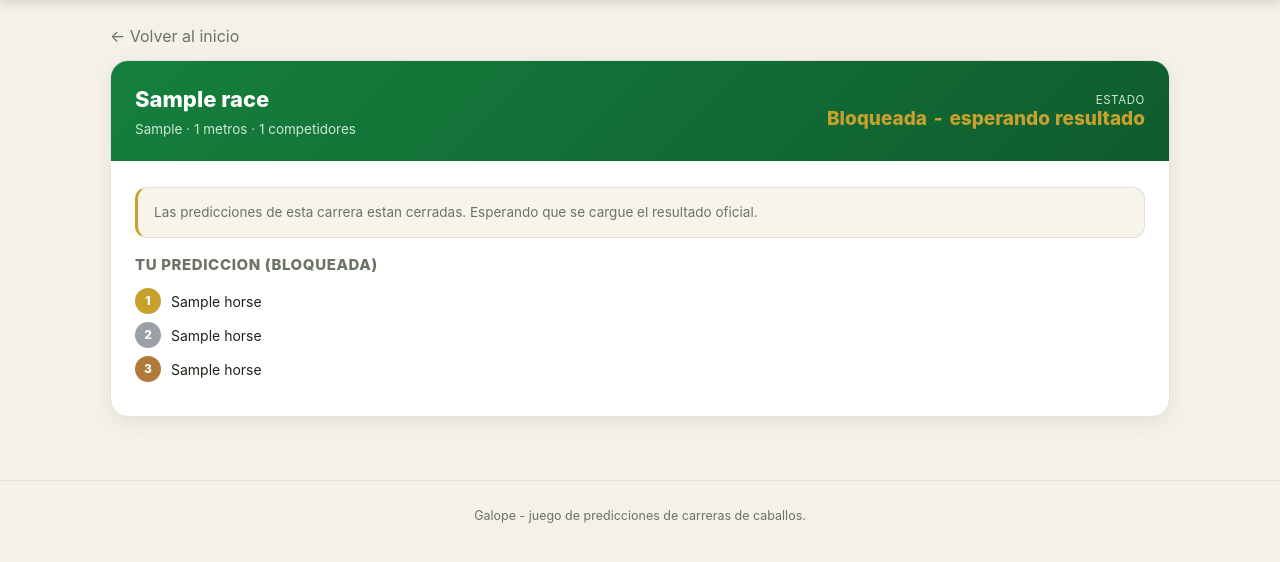
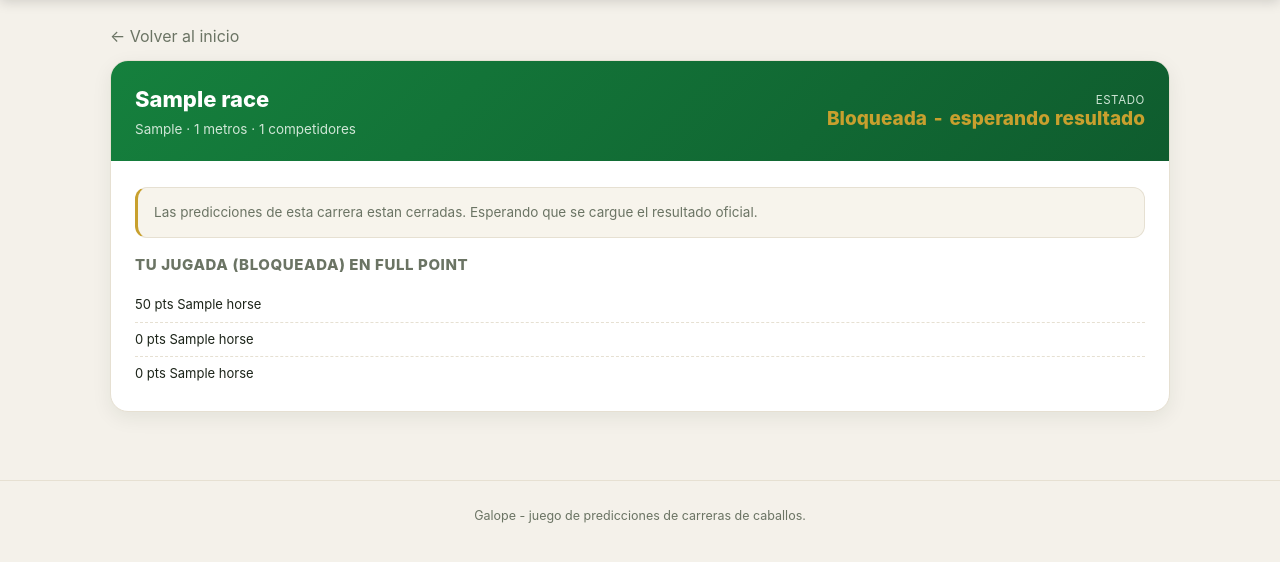
Before and after one commit to silvermoon8902/Galope, a PHP site: page /race?id=1 in a window 1280 px wide. Shown: the part 64-626 px from the top of the page. Run offline with PHP 8.4, Linux system fonts and the light colour scheme; the visitor is signed in with stand-in values (Sample User, id 1); tables that the repository leaves empty hold one stand-in row (values such as "Sample post").

Commit message:
Update views/player/race.php

```diff
--- a/views/player/race.php
+++ b/views/player/race.php
@@ -7,7 +7,9 @@ foreach ($horses as $h) {
 $hn = static function ($id) use ($byId) {
     return isset($byId[(int) $id]) ? $byId[(int) $id]['name'] : '#' . (int) $id;
 };
-$medal = ['g', 's', 'b'];
+$fmtDiv = static function ($v) {
+    return rtrim(rtrim(number_format((float) $v, 2, ',', '.'), '0'), ',');
+};
 ?>
 
 <a class="muted" href="<?= e(base('/')) ?>">&larr; Volver al inicio</a>
@@ -33,20 +35,50 @@ $medal = ['g', 's', 'b'];
   <div class="race-body">
 
     <?php if ($effective === 'open'): ?>
+      <?php
+        $currentMode = $myPrediction ? (string) $myPrediction['mode'] : '';
+        $prePicks = $myPrediction
+            ? array_values(array_filter([
+                $myPrediction['pick1_horse_id'],
+                $myPrediction['pick2_horse_id'],
+                $myPrediction['pick3_horse_id'],
+            ], static fn($v) => $v !== null))
+            : [];
+      ?>
       <?php if ($myPrediction): ?>
-        <div class="notice locked" style="margin-bottom:14px">Ya tenes una prediccion cargada. Podes cambiarla hasta el cierre.</div>
+        <div class="notice locked" style="margin-bottom:14px">
+          Ya tenes una jugada en modalidad <b><?= e(Scoring::modeLabel($currentMode)) ?></b>. Podes cambiarla hasta el cierre.
+        </div>
       <?php endif; ?>
-      <div class="instruct">Elegi tu podio: toca los caballos en orden, primero el ganador, despues el segundo y el tercero. Tu prediccion queda bloqueada cuando termina la cuenta regresiva.</div>
 
-      <?php $pre = $myPrediction
-          ? implode(',', [$myPrediction['pick1_horse_id'], $myPrediction['pick2_horse_id'], $myPrediction['pick3_horse_id']])
-          : ''; ?>
-      <form id="predict-form" method="post" action="<?= e(base('/predict')) ?>" data-pre="<?= e($pre) ?>">
+      <div class="instruct">
+        Elegi una modalidad de juego y despues los caballos correspondientes. Tu jugada queda bloqueada cuando termina la cuenta regresiva.
+      </div>
+
+      <form id="predict-form" method="post" action="<?= e(base('/predict')) ?>"
+            data-pre-mode="<?= e($currentMode) ?>"
+            data-pre-picks="<?= e(implode(',', $prePicks)) ?>">
         <?= csrf_field() ?>
         <input type="hidden" name="race_id" value="<?= (int) $race['id'] ?>">
+        <input type="hidden" name="mode" id="modeInput" value="">
         <input type="hidden" name="pick1" id="pick1">
         <input type="hidden" name="pick2" id="pick2">
         <input type="hidden" name="pick3" id="pick3">
+
+        <div class="modes" id="modes">
+          <?php foreach ($modes as $key => $m): ?>
+            <div class="mode-card" data-mode="<?= e($key) ?>" data-horses="<?= count($m['stakes']) ?>">
+              <div class="mode-name"><?= e($m['label']) ?></div>
+              <div class="mode-stakes"><?= implode(' + ', $m['stakes']) ?> puntos</div>
+              <div class="mode-desc"><?= e($m['short']) ?></div>
+            </div>
+          <?php endforeach; ?>
+        </div>
+
+        <div class="slots" id="slots" style="display:none">
+          <div class="slots-title">Tus apuestas</div>
+          <div class="slots-row" id="slotsRow"></div>
+        </div>
 
         <div id="horse-list">
           <?php foreach ($horses as $h): ?>
@@ -63,9 +95,9 @@ $medal = ['g', 's', 'b'];
         </div>
 
         <div class="confirm-row">
-          <div class="pick-summary" id="pickSummary">Todavia no elegiste tu podio.</div>
+          <div class="pick-summary" id="pickSummary">Elegi una modalidad para empezar.</div>
           <button class="btn" id="confirmBtn" type="submit" data-lock-on-close disabled>
-            <?= $myPrediction ? 'Actualizar prediccion' : 'Confirmar prediccion' ?>
+            <?= $myPrediction ? 'Actualizar jugada' : 'Confirmar jugada' ?>
           </button>
         </div>
         <div class="notice locked" id="lock-msg" style="display:none;margin-top:12px">
@@ -75,55 +107,71 @@ $medal = ['g', 's', 'b'];
 
     <?php elseif ($effective === 'finished' && $result): ?>
       <div class="section-title">Resultado oficial</div>
-      <div class="podium">
-        <div class="pod g"><span class="medal">1</span> <?= e($hn($result['first_horse_id'])) ?></div>
-        <div class="pod s"><span class="medal">2</span> <?= e($hn($result['second_horse_id'])) ?></div>
-        <div class="pod b"><span class="medal">3</span> <?= e($hn($result['third_horse_id'])) ?></div>
+      <div class="winner-card">
+        <div class="winner-trophy">&#9733;</div>
+        <div class="winner-info">
+          <div class="winner-name"><?= e($hn($result['winner_horse_id'])) ?></div>
+          <div class="winner-meta">Ganador &middot; dividendo oficial <b><?= e($fmtDiv($result['dividend'])) ?></b></div>
+        </div>
       </div>
 
       <?php if ($myPrediction): ?>
-        <?php
-          $resOrder = [$result['first_horse_id'], $result['second_horse_id'], $result['third_horse_id']];
-          $myPicks  = [$myPrediction['pick1_horse_id'], $myPrediction['pick2_horse_id'], $myPrediction['pick3_horse_id']];
-        ?>
-        <div class="section-title">Tu prediccion</div>
-        <div class="podium">
-          <?php foreach ($myPicks as $i => $pid): $exact = (int) $resOrder[$i] === (int) $pid; ?>
-            <div class="pod <?= $medal[$i] ?>">
-              <span class="medal"><?= $i + 1 ?></span> <?= e($hn($pid)) ?>
-              <span class="hit <?= $exact ? 'ok' : 'no' ?>"><?= $exact ? 'Acertaste' : 'Fallaste' ?></span>
+        <?php $modeKey = (string) $myPrediction['mode']; ?>
+        <div class="section-title">Tu jugada en <?= e(Scoring::modeLabel($modeKey)) ?></div>
+        <div class="bd">
+          <?php foreach ($breakdown as $line): ?>
+            <div class="bd-row<?= $line['is_winner'] ? ' win' : '' ?>">
+              <span>
+                <span class="stake-pill"><?= $line['stake'] ?> pts</span>
+                <?= e($hn($line['horse_id'])) ?>
+              </span>
+              <?php if ($line['is_winner']): ?>
+                <b>+<?= $line['points'] ?></b>
+              <?php else: ?>
+                <span class="muted">no gano</span>
+              <?php endif; ?>
             </div>
           <?php endforeach; ?>
         </div>
-
-        <div class="section-title">Como sumaste tus puntos</div>
-        <?php if ($breakdown): ?>
-          <?php foreach ($breakdown as $line): ?>
-            <div class="bd-row"><span><?= e($line['label']) ?></span><b>+<?= (int) $line['points'] ?></b></div>
-          <?php endforeach; ?>
-        <?php else: ?>
-          <div class="muted" style="font-size:13px;padding:8px 0">Esta vez tu prediccion no sumo puntos.</div>
-        <?php endif; ?>
-        <div class="bd-total"><span>Total de la carrera</span><b><?= fmt_num((int) $myPrediction['points_awarded']) ?> puntos</b></div>
+        <div class="bd-total">
+          <span>Total: <?= count($breakdown) ?> apuesta(s) por dividendo <?= e($fmtDiv($result['dividend'])) ?></span>
+          <b><?= fmt_num((int) $myPrediction['points_awarded']) ?> puntos</b>
+        </div>
       <?php else: ?>
-        <div class="notice">No cargaste una prediccion para esta carrera.</div>
+        <div class="notice">No cargaste jugada para esta carrera.</div>
       <?php endif; ?>
 
     <?php elseif ($effective === 'locked'): ?>
       <div class="notice locked">Las predicciones de esta carrera estan cerradas. Esperando que se cargue el resultado oficial.</div>
       <?php if ($myPrediction): ?>
-        <div class="section-title" style="margin-top:16px">Tu prediccion (bloqueada)</div>
-        <div class="podium">
-          <?php foreach ([$myPrediction['pick1_horse_id'], $myPrediction['pick2_horse_id'], $myPrediction['pick3_horse_id']] as $i => $pid): ?>
-            <div class="pod <?= $medal[$i] ?>"><span class="medal"><?= $i + 1 ?></span> <?= e($hn($pid)) ?></div>
+        <?php
+          $modeKey = (string) $myPrediction['mode'];
+          $stakes = Scoring::stakes($modeKey);
+          $rawPicks = [$myPrediction['pick1_horse_id'], $myPrediction['pick2_horse_id'], $myPrediction['pick3_horse_id']];
+          $myPicks = [];
+          foreach ($rawPicks as $i => $pid) {
+              if ($pid !== null) {
+                  $myPicks[] = ['id' => (int) $pid, 'stake' => $stakes[$i] ?? 0];
+              }
+          }
+        ?>
+        <div class="section-title" style="margin-top:16px">Tu jugada (bloqueada) en <?= e(Scoring::modeLabel($modeKey)) ?></div>
+        <div class="bd">
+          <?php foreach ($myPicks as $pick): ?>
+            <div class="bd-row">
+              <span>
+                <span class="stake-pill"><?= $pick['stake'] ?> pts</span>
+                <?= e($hn($pick['id'])) ?>
+              </span>
+            </div>
           <?php endforeach; ?>
         </div>
       <?php else: ?>
-        <div class="notice" style="margin-top:10px">No llegaste a cargar una prediccion para esta carrera.</div>
+        <div class="notice" style="margin-top:10px">No llegaste a cargar una jugada para esta carrera.</div>
       <?php endif; ?>
 
     <?php else: /* scheduled */ ?>
-      <div class="notice">Las predicciones de esta carrera todavia no abrieron. Pronto vas a poder cargar tu podio.</div>
+      <div class="notice">Las predicciones de esta carrera todavia no abrieron. Pronto vas a poder elegir tu modalidad y caballos.</div>
       <div class="section-title" style="margin-top:16px">Competidores</div>
       <?php foreach ($horses as $h): ?>
         <div class="horse">
```
